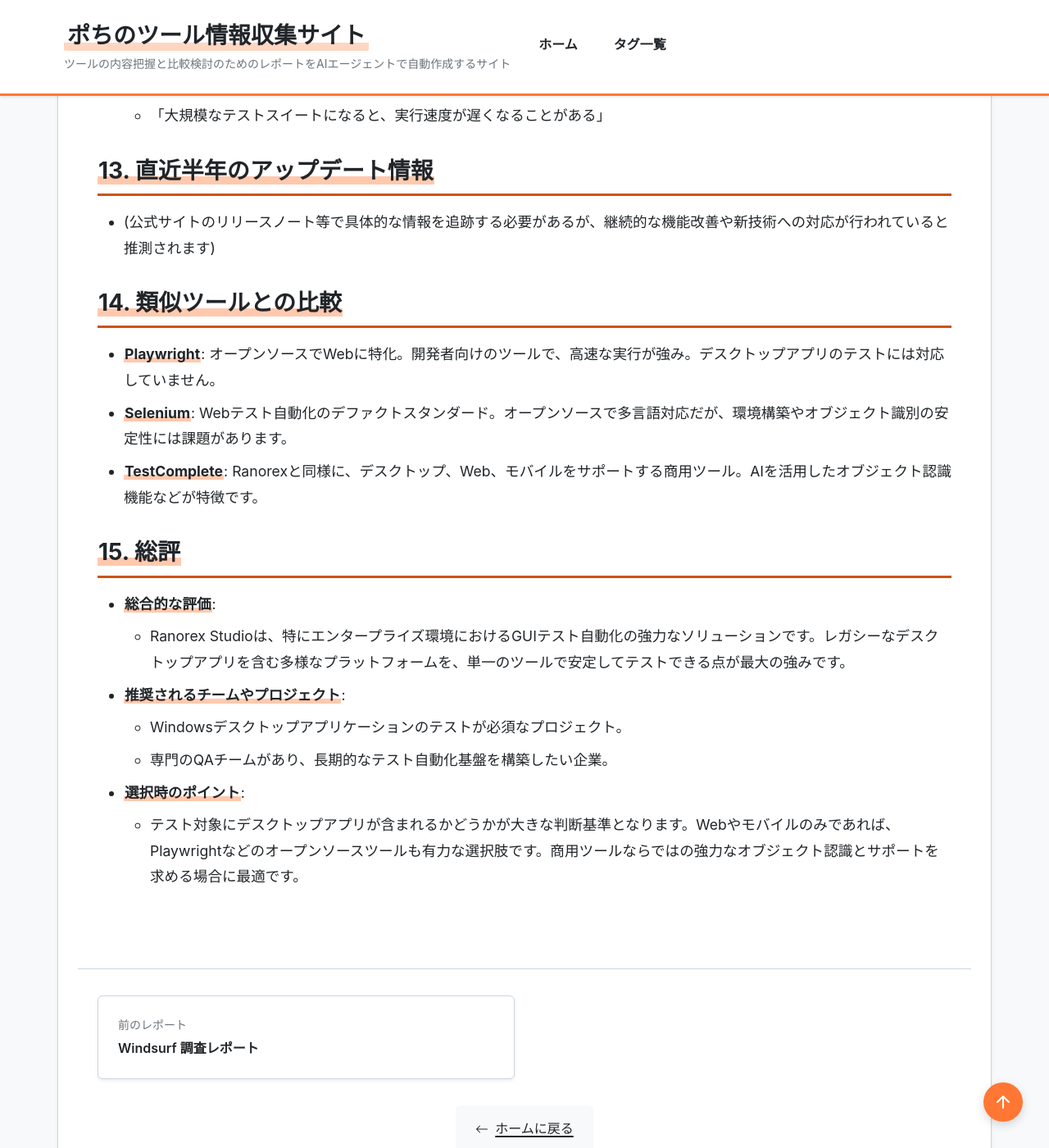
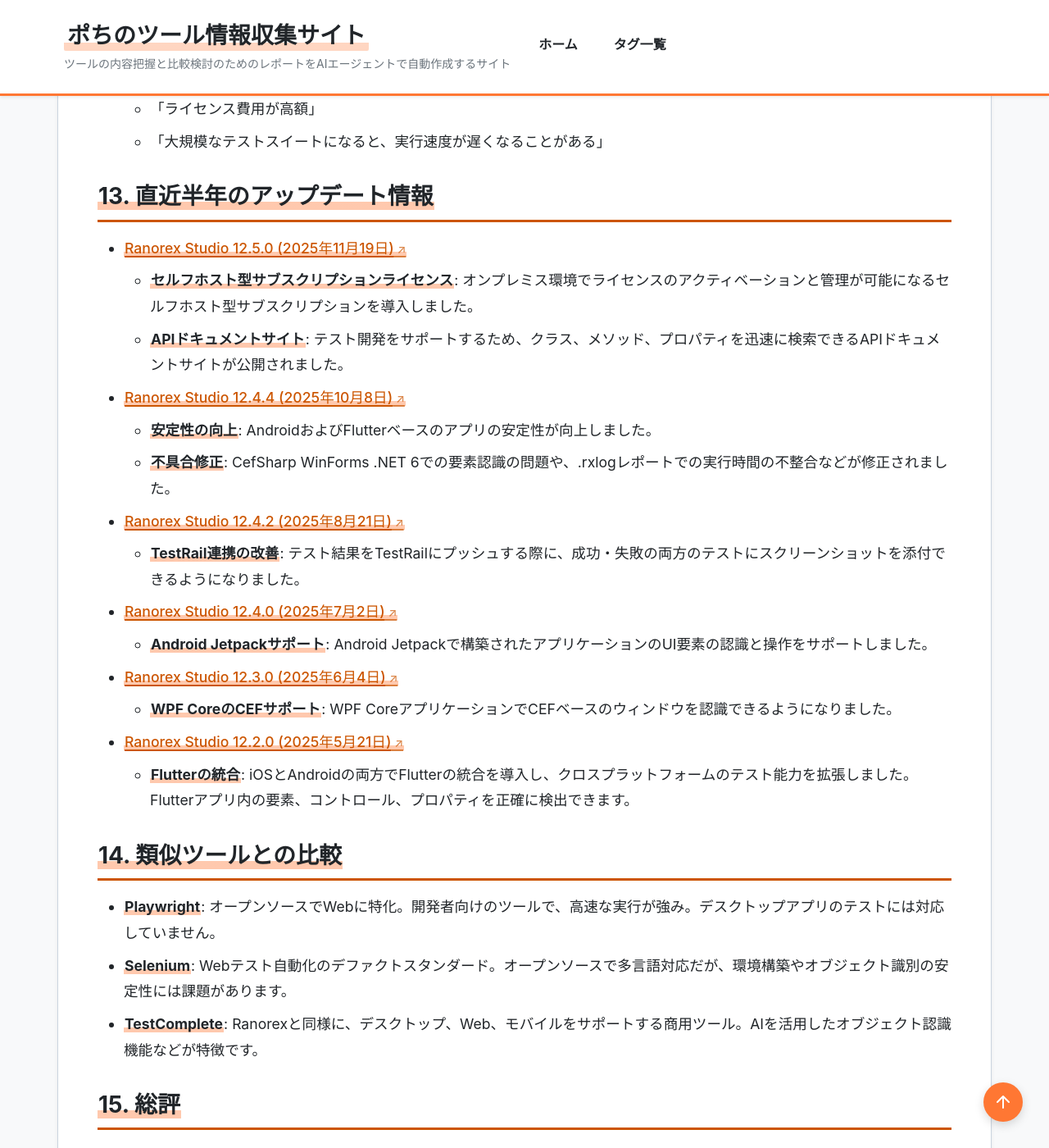
Before and after one commit to aegisfleet/tool-survey-report, a Jekyll site: the page built from _reports/ranorex.md, in a window 1280 px wide and 1400 px high, scrolled down 4335 px. Shown: the whole window at 82% size. Built offline with Jekyll 4.4.1, drawn with Linux system fonts in a browser that asks for light colours; some of the changed text lies outside the part shown.

Commit message:
feat: Ranorex Studioのレポートを最新情報に更新 (#195)
Ranorex Studioの調査レポート(_reports/ranorex.md)を最新のリリース情報に基づき更新しました。

- 「直近半年のアップデート情報」セクションに、バージョン12.2.0から12.5.0までの主な変更点を追記。
- サブスクリプションライセンスの導入を反映し、「料金プラン」セクションを更新。
- `last_updated`の日付を更新。

Co-authored-by: google-labs-jules[bot] <161369871+google-labs-jules[bot]@users.noreply.github.com>

```diff
--- a/_reports/ranorex.md
+++ b/_reports/ranorex.md
@@ -5,7 +5,7 @@ category: "GUIテスト自動化"
 developer: "Ranorex GmbH (Idera, Inc.)"
 official_site: "https://www.ranorex.com/"
 date: "2025-10-21"
-last_updated: "2025-10-21"
+last_updated: "2025-11-26"
 tags:
   - "テスト自動化"
   - "GUIテスト"
@@ -58,7 +58,7 @@ description: "Ranorex Studioは、デスクトップ、Web、モバイルアプ
 ## **6. 料金プラン**
 
 * **無料プラン**: なし。
-* **有料プラン**: ライセンスは買い切り型で、価格は公開されていません。公式サイトからの見積もりが必要です。
+* **有料プラン**: ライセンスは買い切り型に加え、サブスクリプション型も利用可能です。価格は公開されておらず、公式サイトからの見積もりが必要です。
 * **無料トライアル**: 14日間の無料トライアルが提供されています。クレジットカードの登録は不要です。
 
 ## **7. 導入実績・事例**
@@ -101,7 +101,20 @@ description: "Ranorex Studioは、デスクトップ、Web、モバイルアプ
 
 ## **13. 直近半年のアップデート情報**
 
-* (公式サイトのリリースノート等で具体的な情報を追跡する必要があるが、継続的な機能改善や新技術への対応が行われていると推測されます)
+* **[Ranorex Studio 12.5.0 (2025年11月19日)](https://support.ranorex.com/hc/en-us/articles/38006092728465-Ranorex-Studio-Release-Notes)**
+    * **セルフホスト型サブスクリプションライセンス**: オンプレミス環境でライセンスのアクティベーションと管理が可能になるセルフホスト型サブスクリプションを導入しました。
+    * **APIドキュメントサイト**: テスト開発をサポートするため、クラス、メソッド、プロパティを迅速に検索できるAPIドキュメントサイトが公開されました。
+* **[Ranorex Studio 12.4.4 (2025年10月8日)](https://support.ranorex.com/hc/en-us/articles/38006112520081-Ranorex-Studio-Previous-Release-Notes)**
+    * **安定性の向上**: AndroidおよびFlutterベースのアプリの安定性が向上しました。
+    * **不具合修正**: CefSharp WinForms .NET 6での要素認識の問題や、.rxlogレポートでの実行時間の不整合などが修正されました。
+* **[Ranorex Studio 12.4.2 (2025年8月21日)](https://support.ranorex.com/hc/en-us/articles/38006112520081-Ranorex-Studio-Previous-Release-Notes)**
+    * **TestRail連携の改善**: テスト結果をTestRailにプッシュする際に、成功・失敗の両方のテストにスクリーンショットを添付できるようになりました。
+* **[Ranorex Studio 12.4.0 (2025年7月2日)](https://support.ranorex.com/hc/en-us/articles/38006112520081-Ranorex-Studio-Previous-Release-Notes)**
+    * **Android Jetpackサポート**: Android Jetpackで構築されたアプリケーションのUI要素の認識と操作をサポートしました。
+* **[Ranorex Studio 12.3.0 (2025年6月4日)](https://support.ranorex.com/hc/en-us/articles/38006112520081-Ranorex-Studio-Previous-Release-Notes)**
+    * **WPF CoreのCEFサポート**: WPF CoreアプリケーションでCEFベースのウィンドウを認識できるようになりました。
+* **[Ranorex Studio 12.2.0 (2025年5月21日)](https://support.ranorex.com/hc/en-us/articles/38006112520081-Ranorex-Studio-Previous-Release-Notes)**
+    * **Flutterの統合**: iOSとAndroidの両方でFlutterの統合を導入し、クロスプラットフォームのテスト能力を拡張しました。Flutterアプリ内の要素、コントロール、プロパティを正確に検出できます。
 
 ## **14. 類似ツールとの比較**
 
```
